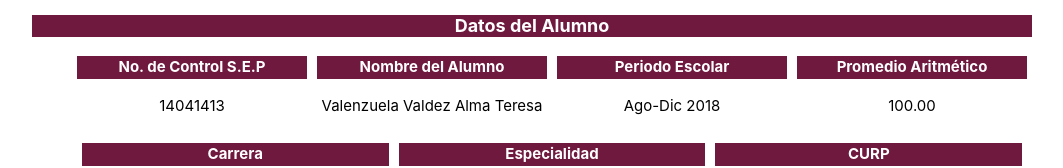
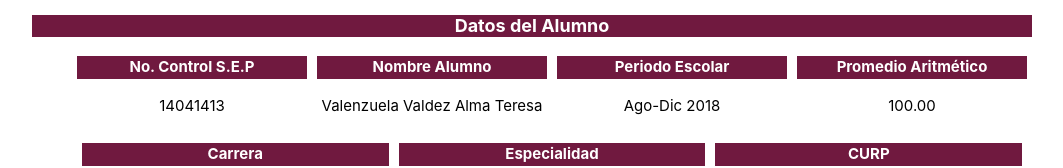
Before and after one commit to desarrollowebp/SIIT, an Angular app: page /calificacionesExamenes in a window 1280 px wide. Shown: the top 168 px of the page, without its empty margins (108-1171 px from the left). Built offline with nearby package versions, Linux system fonts and the light colour scheme.

Commit message:
Pequeños Ajustes

```diff
--- a/src/app/calificaciones-examenes/calificaciones-examenes.component.html
+++ b/src/app/calificaciones-examenes/calificaciones-examenes.component.html
@@ -6,11 +6,11 @@
         <h3>Datos del Alumno</h3>
         <ul class="datos">
           <li class="submeniu" id="control">
-            <p id="titulo">No. de Control S.E.P </p>
+            <p id="titulo">No. Control S.E.P </p>
             <p>14041413</p>
           </li>
           <li class="submeniu">
-            <p id="titulo">Nombre del Alumno</p>
+            <p id="titulo">Nombre Alumno</p>
             <p>Valenzuela Valdez Alma Teresa </p>
           </li>
           <li class="submeniu" id="control">
@@ -26,7 +26,7 @@
 
         <ul>
           <li class="submeniu">
-            <p id="titulo"> Carrera</p>
+            <p id="titulo">Carrera</p>
             <p>Ing. en Tecnologías de la Información y Comunicación</p>
           </li>
           <li class="submeniu">
```
